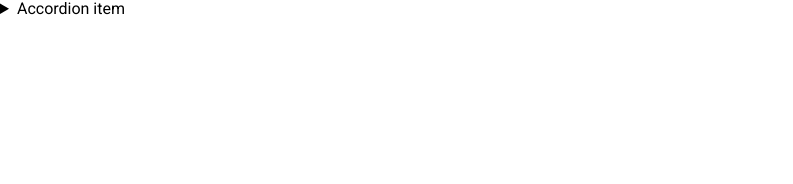
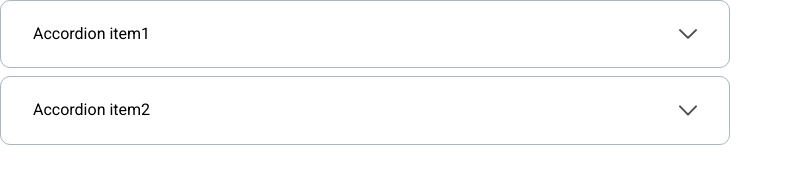
Before and after one commit to js-tasks-ru/htmlcss-20231027_anton012, a website: page 03-lection1/02-accordion/index.html in a window 1280 px wide. Shown: the whole page, without its empty margins (0-793 px from the left). Drawn offline with Linux system fonts and the light colour scheme.

Commit message:
Dz6: add accordion

```diff
--- a/03-lection1/02-accordion/accordion.css
+++ b/03-lection1/02-accordion/accordion.css
@@ -1 +1,50 @@
 /* Стилизация аккордеона */
+
+.accordion__item {
+    width: 100%;
+    max-width: 730px;
+    box-sizing: border-box;
+    padding: 24px 32px;
+    border-radius: 10px;
+    border: 1px solid var(--grey-3);
+    margin-bottom: 8px;
+    cursor: pointer;
+}
+
+details[open] details.accordion__item {
+    padding-bottom: 32px;
+}
+
+.accordion__item:last-child {
+    margin-bottom: 0;
+}
+
+.item__title {
+    display: flex;
+    justify-content: space-between;
+}
+
+summary::-webkit-details-marker {display: none}
+
+details img {
+    transform: rotate(0);
+    transition: 0.3s;
+}
+
+details[open] img {
+    transform: rotate(180deg);
+    transition: 0.3s;
+}
+
+details[open] summary ~ * {
+    animation: open 0.3s ease-in-out;
+}
+
+@keyframes open {
+    0% {
+        opacity: 0;
+    }
+    100% {
+        opacity: 1;
+    }
+}
--- a/03-lection1/02-accordion/index.html
+++ b/03-lection1/02-accordion/index.html
@@ -6,13 +6,26 @@
         <link rel="stylesheet" href="./accordion.css">
     </head>
     <body>
-        <details>
-            <summary>
-                Accordion item
-            </summary>
-            <p>
-                Hidden content
-            </p>
-        </details>
+        <div class="accordion">
+            <details class="accordion__item">
+                <summary class="item__title">
+                    Accordion item1
+                    <img src="../../assets/images/arrow.svg" alt="arrow">
+                </summary>
+                <p>
+                    Lorem ipsum dolor sit amet, eu alia suscipit mei. Reque iriure delectus vix id, ex sed forensibus suscipiantur. In eos exerci mollis apeirian, an qui latine alienum. Ad mea libris maluisset, consul assueverit sea ex.
+                </p>
+            </details>
+
+            <details class="accordion__item">
+                <summary class="item__title">
+                    Accordion item2
+                    <img src="../../assets/images/arrow.svg" alt="arrow">
+                </summary>
+                <p>
+                    Lorem ipsum dolor sit amet, eu alia suscipit mei. Reque iriure delectus vix id, ex sed forensibus suscipiantur. In eos exerci mollis apeirian, an qui latine alienum. Ad mea libris maluisset, consul assueverit sea ex.
+                </p>
+            </details>
+        </div>
     </body>
 </html>
```
Also changed, not shown: assets/images/arrow.svg (added).
